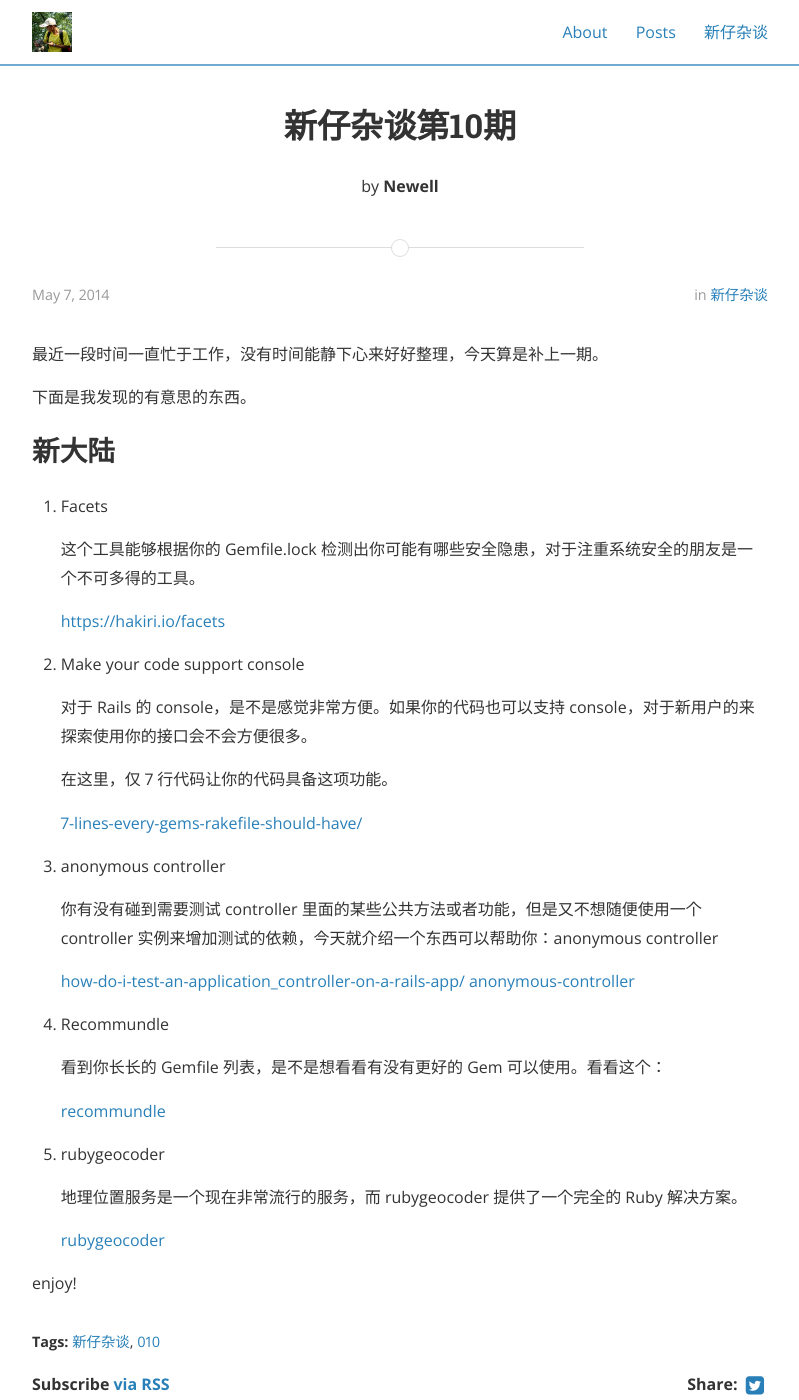
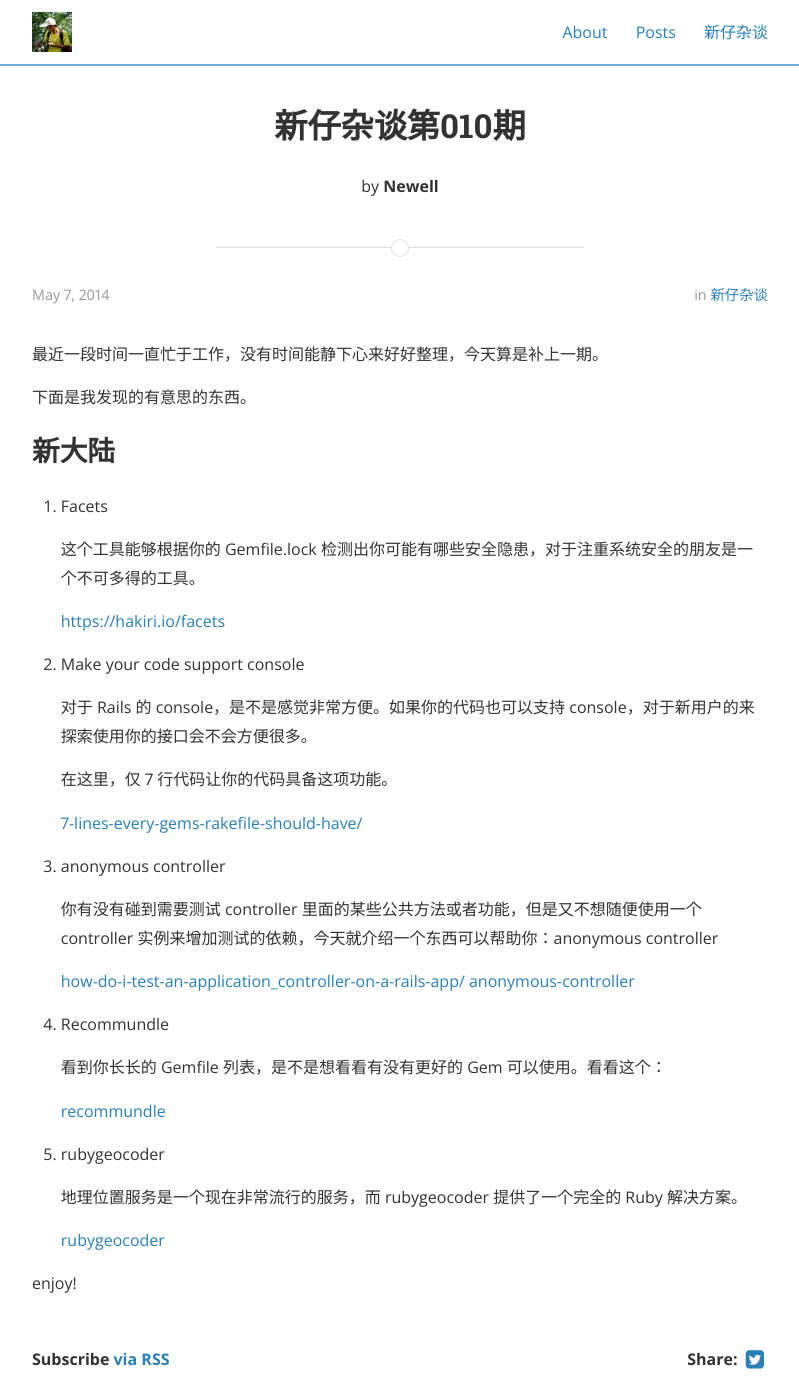
Before and after one commit to zlx/zlx.github.com, a Jekyll site: the page built from _posts/2014-05-07-xin-zai-za-tan-di-10-qi.markdown, in a window 1280 px wide and 1400 px high. Shown: the whole window, without its empty margins (240-1039 px from the left). Built offline with Jekyll 4.4.1, drawn with Linux system fonts in a browser that asks for light colours; nearby versions of some CDN libraries; comment, search, counter and statistics services are not loaded; a style sheet for code colours, icons or effects is not loaded.

```diff
--- a/_posts/2014-05-07-xin-zai-za-tan-di-10-qi.markdown
+++ b/_posts/2014-05-07-xin-zai-za-tan-di-10-qi.markdown
@@ -1,10 +1,9 @@
 ---
 layout: post
-title: "新仔杂谈第10期"
+title: "新仔杂谈第010期"
 date: 2014-05-07 15:13
 comments: true
 category: 新仔杂谈
-tags: 新仔杂谈 010
 ---
 
 最近一段时间一直忙于工作，没有时间能静下心来好好整理，今天算是补上一期。
--- a/index.html
+++ b/index.html
@@ -20,7 +20,7 @@ layout: default
       <a class="post-link" href="{{ post.url | remove_first: '/' | prepend: site.baseurl }}">{{ post.title }}</a>
     </h2>
     <section class="post-excerpt" itemprop="description">
-      <p>{{ post.content | strip_html | truncatewords: 30 }}</p>
+      <p>{{ post.content | strip_html | truncate: 200 }}</p>
     </section>
     <section class="post-meta">
         <div class="post-date">{{ post.date | date: "%B %-d, %Y" }}</div>
```
